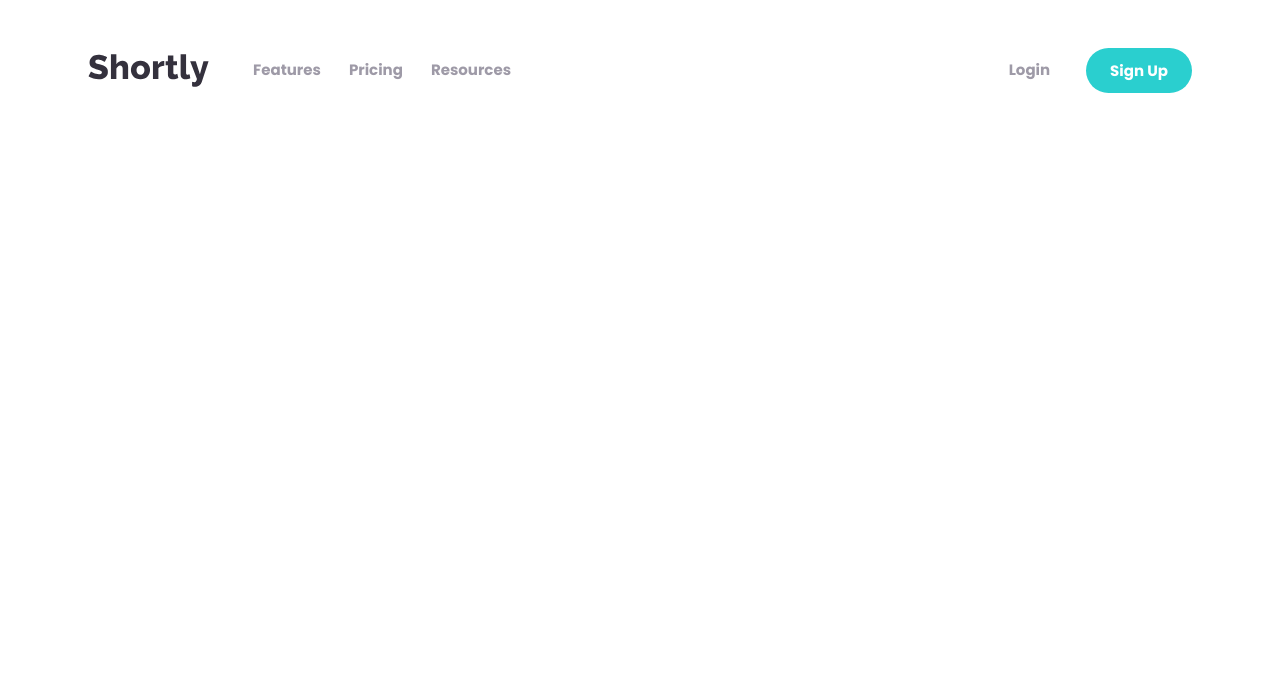
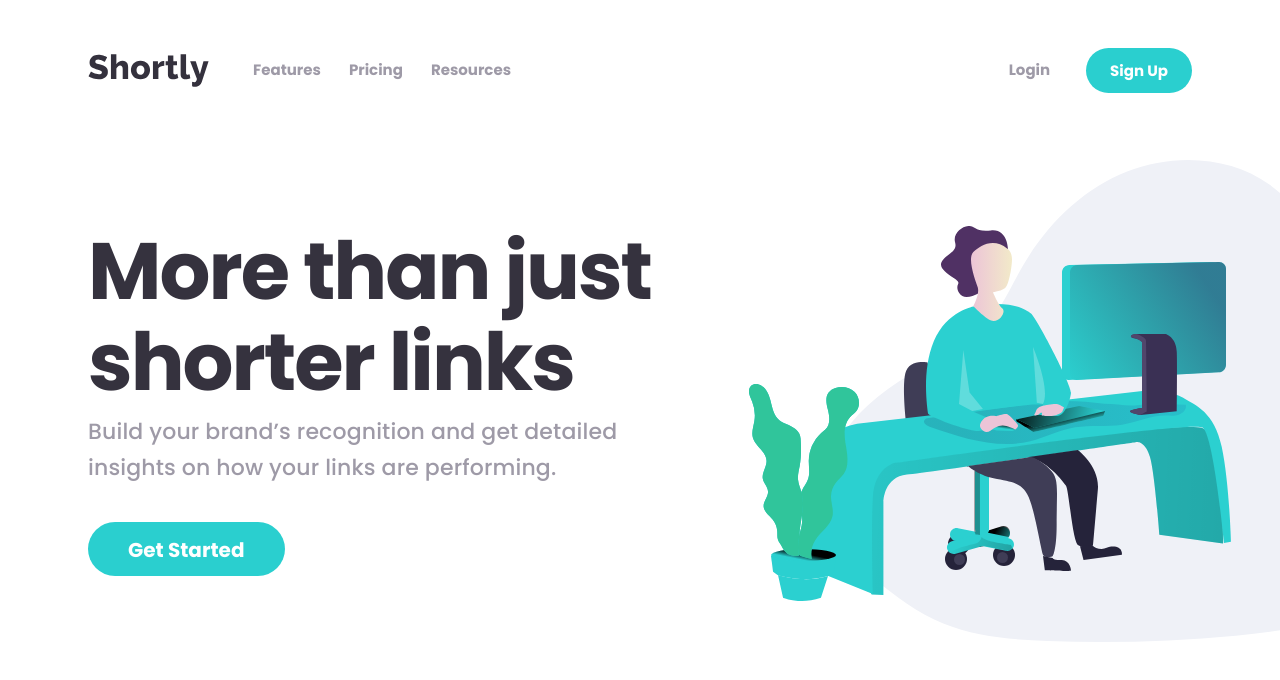
Before and after one commit to shobhit-gupta/fem12-shortly, a SvelteKit app: page / in a window 1280 px wide. Shown: the top 680 px of the page. Built offline with nearby package versions, Linux system fonts and the light colour scheme.

Commit message:
feat: Add Hero section
- Accomodate image epanding past the center container.
- Use full-width solution from CSS Tricks. Link mentioned in comment.

```diff
--- a/src/app.css
+++ b/src/app.css
@@ -4,7 +4,7 @@
 
 @layer base {
 	body {
-		@apply font-sans text-lg font-medium;
+		@apply full-width font-sans text-lg font-medium;
 	}
 }
 
@@ -24,10 +24,16 @@
 }
 
 @layer utilities {
-	.center-x {
+	.full-width {
+		@apply w-full overflow-hidden;
+	}
+	.center-content-container {
+		@apply mx-auto w-full max-w-6xl;
+	}
+	/* .center-x {
 		@apply left-1/2 -translate-x-1/2;
 	}
 	.center-y {
 		@apply top-1/2 -translate-y-1/2;
-	}
+	} */
 }
--- a/src/routes/+page.svelte
+++ b/src/routes/+page.svelte
@@ -20,11 +20,17 @@
 	<title>Shortly URL shortening API Challenge</title>
 </svelte:head>
 
+<!-- Reference(s):
+	- https://www.modusagency.com/blog/css-tricks-expanding-beyond-a-parent-div/
+-->
+<div class="full-width">
+	<div class="center-content-container">
+		<!-- fix: Specify width again because it is taken out of normal flow of the DOM because of it's fixed position. -->
 		<header
 			class="
-		center-x
 				fixed
 				z-10
+				mx-auto
 				flex
 				w-full
 				max-w-6xl
@@ -46,16 +52,79 @@
 			<Navbar {isMenuOpen} />
 		</header>
 
-<!-- Pricing -->
-<!-- Resources -->
+		<div class="pt-24 md:pt-40" />
 
-<!-- Login -->
-<!-- Sign Up -->
+		<section
+			id="hero"
+			class="
+				mx-auto
+				flex
+				flex-col
+				gap-9
+				px-6
+				md:flex-row-reverse
+				lg:gap-24
+			"
+		>
+			<div class="-mr-[200%] w-[500%]">
+				<img
+					src="/images/illustration-working.svg"
+					alt=""
+					class="
+						h-[337px]
+						sm:h-[380px]
+						md:h-[420px]
+						lg:h-[482px]
+					"
+				/>
+			</div>
 
-<!-- More than just shorter links -->
-
-<!-- Build your brand’s recognition and get detailed insights  -->
-<!-- on how your links are performing. -->
+			<div
+				class="
+					flex
+					flex-col
+					items-center
+					justify-center
+					text-center
+					md:w-[450px]
+					md:shrink-0
+					md:items-start
+					md:text-left
+					lg:w-[565px]
+				"
+			>
+				<h1
+					class="
+						text-[42px]
+						font-bold
+						leading-[1.14em]
+						tracking-tight
+						text-veryDarkBlue
+						md:text-[56px]
+						lg:text-[80px]
+					"
+				>
+					More than just shorter links
+				</h1>
+				<p
+					class="
+						mt-4
+						leading-relaxed
+						tracking-[0.12px]
+						text-grayishViolet
+						md:mt-1.5
+						md:text-[22px]
+						md:tracking-[0.15px]
+					"
+				>
+					Build your brand’s recognition and get detailed insights on how your links are
+					performing.
+				</p>
+				<a href="/" class="btn-primary--lg mt-8 md:mt-9">Get Started</a>
+			</div>
+		</section>
+	</div>
+</div>
 
 <!-- Get Started -->
 
```
Lines whose indentation alone changed are shown as unchanged.
